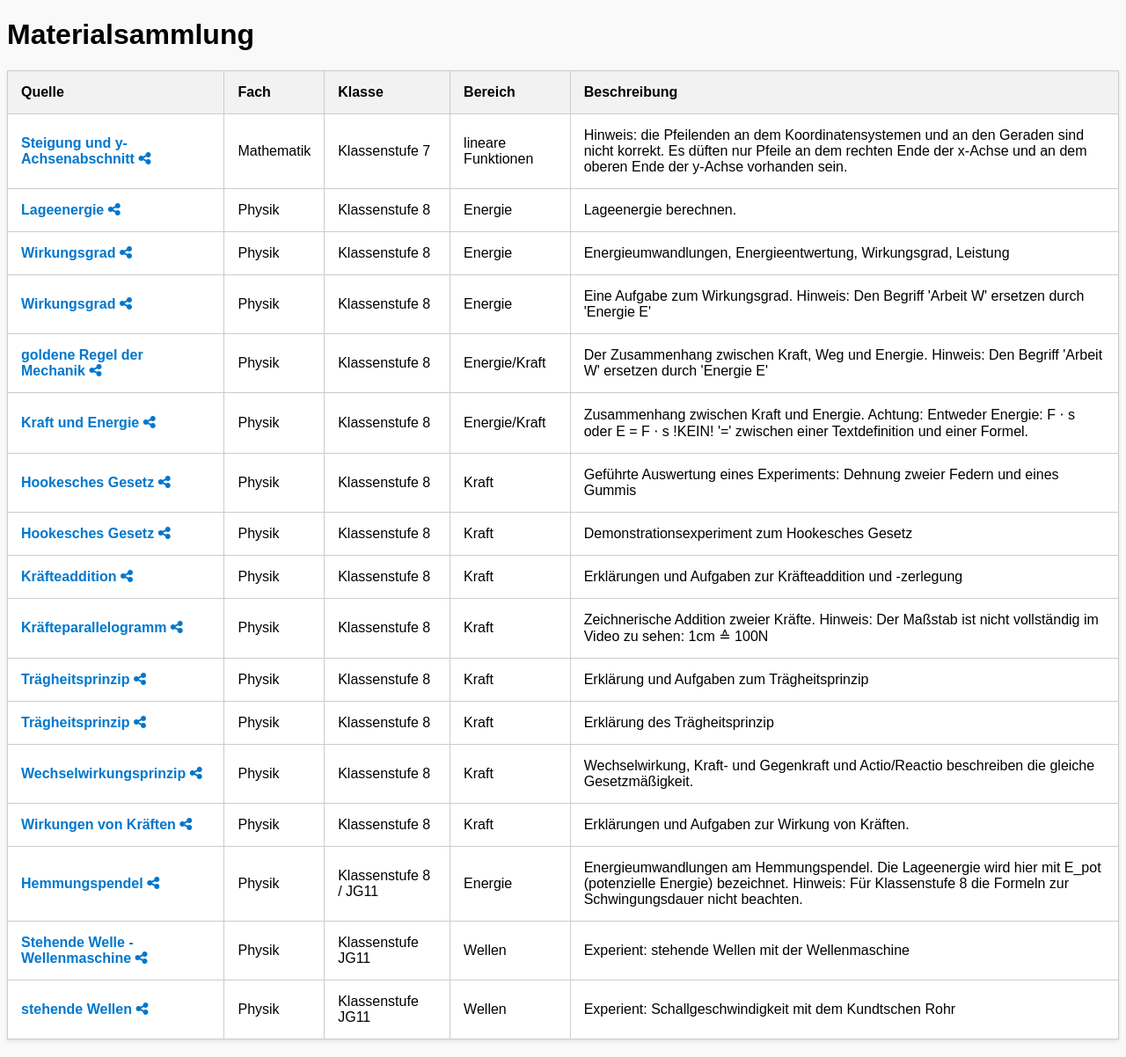
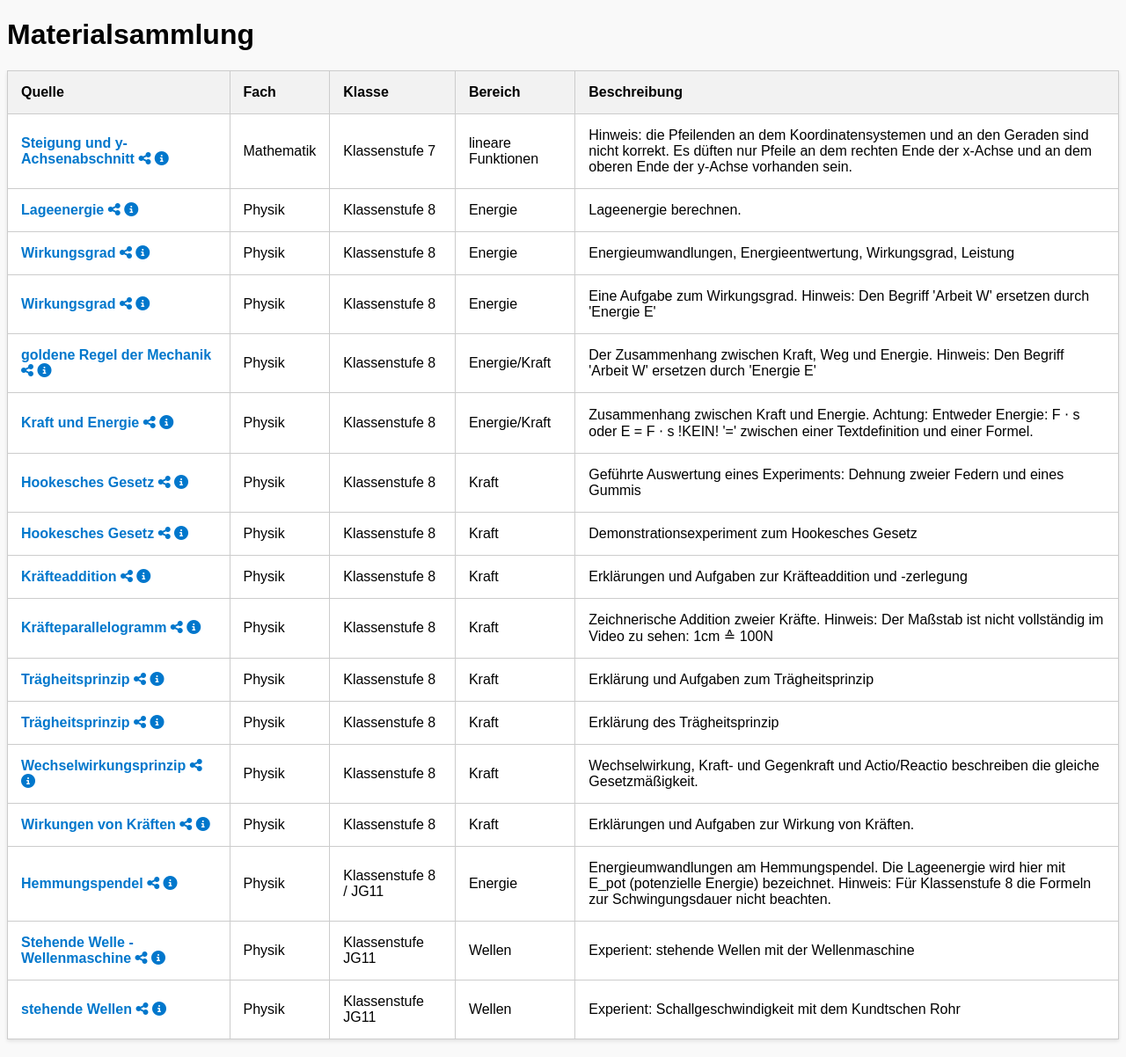
Before and after one commit to tna76874/collection_sources, a Jekyll site: the page built from index.md, in a window 1280 px wide. Shown: the whole page at 88% size. Built offline with Jekyll 4.4.1, drawn with Linux system fonts in a browser that asks for light colours.

Commit message:
add source hover info

```diff
--- a/index.md
+++ b/index.md
@@ -33,6 +33,7 @@
           <a href="/?id={{ source.sid }}" title="share">
             <i class="fas fa-share-nodes"></i>
           </a>
+          <i class="fas fa-info-circle info-icon" data-reviewed-from="{{ source.reviewed_from }}" data-reviewed-on="{{ source.reviewed_on }}"></i>
         </td>
         <td>{{ source.fach }}</td>
         <td>Klassenstufe {{ source.klasse }}</td>
--- a/script.js
+++ b/script.js
@@ -117,4 +117,26 @@
             ascending = !ascending;
         });
     });
+
+    // INFO ICON POPUP
+    const infoIcons = document.querySelectorAll('.info-icon');
+    const infoPopup = document.createElement('div');
+    infoPopup.className = 'info-popup';
+    document.body.appendChild(infoPopup);
+
+    infoIcons.forEach(icon => {
+        icon.addEventListener('mouseenter', event => {
+            const reviewedFrom = icon.getAttribute('data-reviewed-from');
+            const reviewedOn = icon.getAttribute('data-reviewed-on');
+            infoPopup.innerHTML = `<p>Reviewed from: ${reviewedFrom}</p><p>Reviewed on: ${reviewedOn}</p>`;
+            const rect = icon.getBoundingClientRect();
+            infoPopup.style.top = `${rect.bottom + window.scrollY + 5}px`;
+            infoPopup.style.left = `${rect.left + window.scrollX}px`;
+            infoPopup.style.display = 'block';
+        });
+
+        icon.addEventListener('mouseleave', () => {
+            infoPopup.style.display = 'none';
+        });
+    });
 });
--- a/styles.css
+++ b/styles.css
@@ -57,3 +57,22 @@
   td {
   }
 }
+
+.info-icon {
+  color: #0077cc;
+  cursor: pointer;
+}
+
+.info-popup {
+  display: none;
+  position: absolute;
+  background-color: #fff;
+  border: 1px solid #ccc;
+  padding: 10px;
+  box-shadow: 0 2px 4px rgba(0, 0, 0, 0.1);
+  z-index: 1000;
+}
+
+.info-popup p {
+  margin: 0;
+}
```
